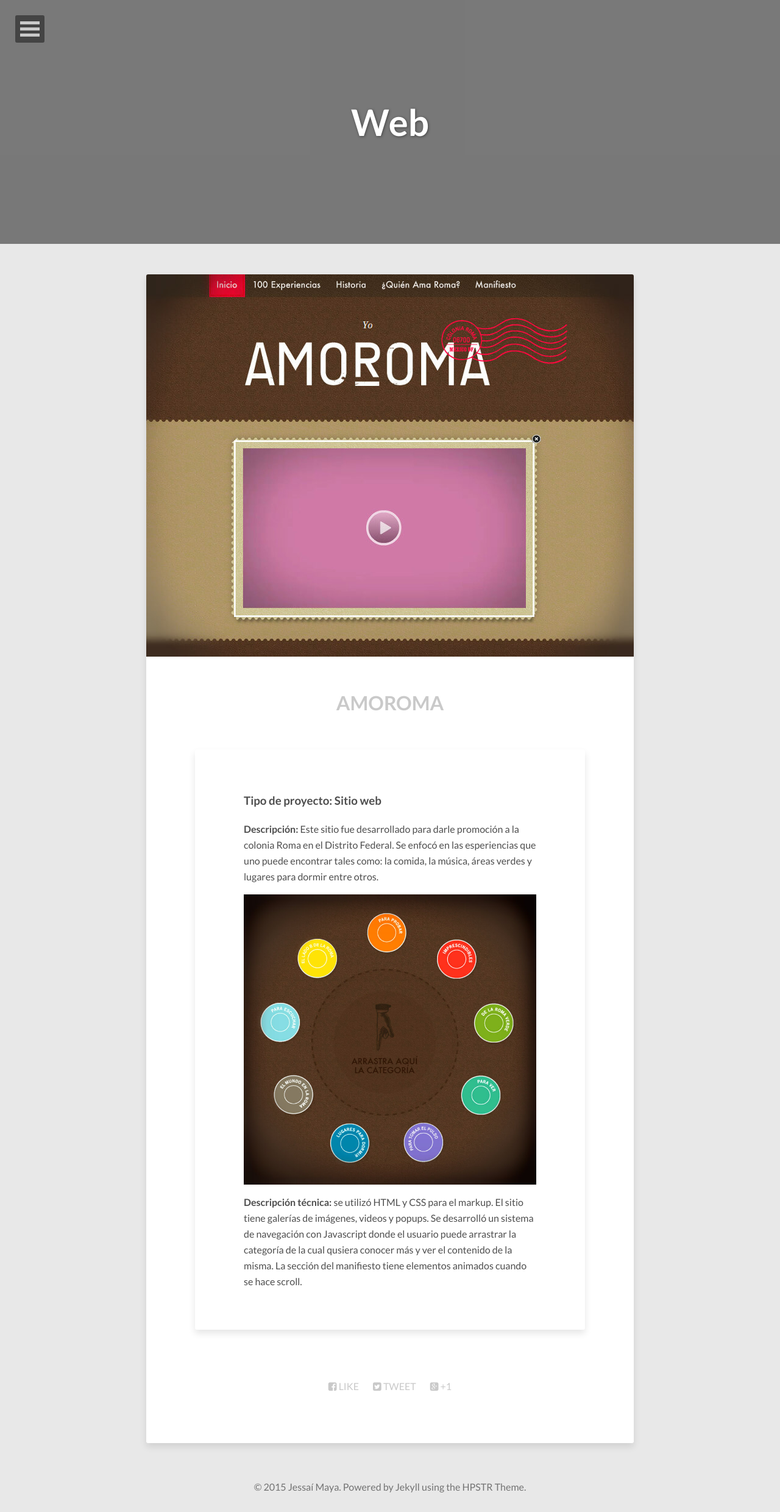
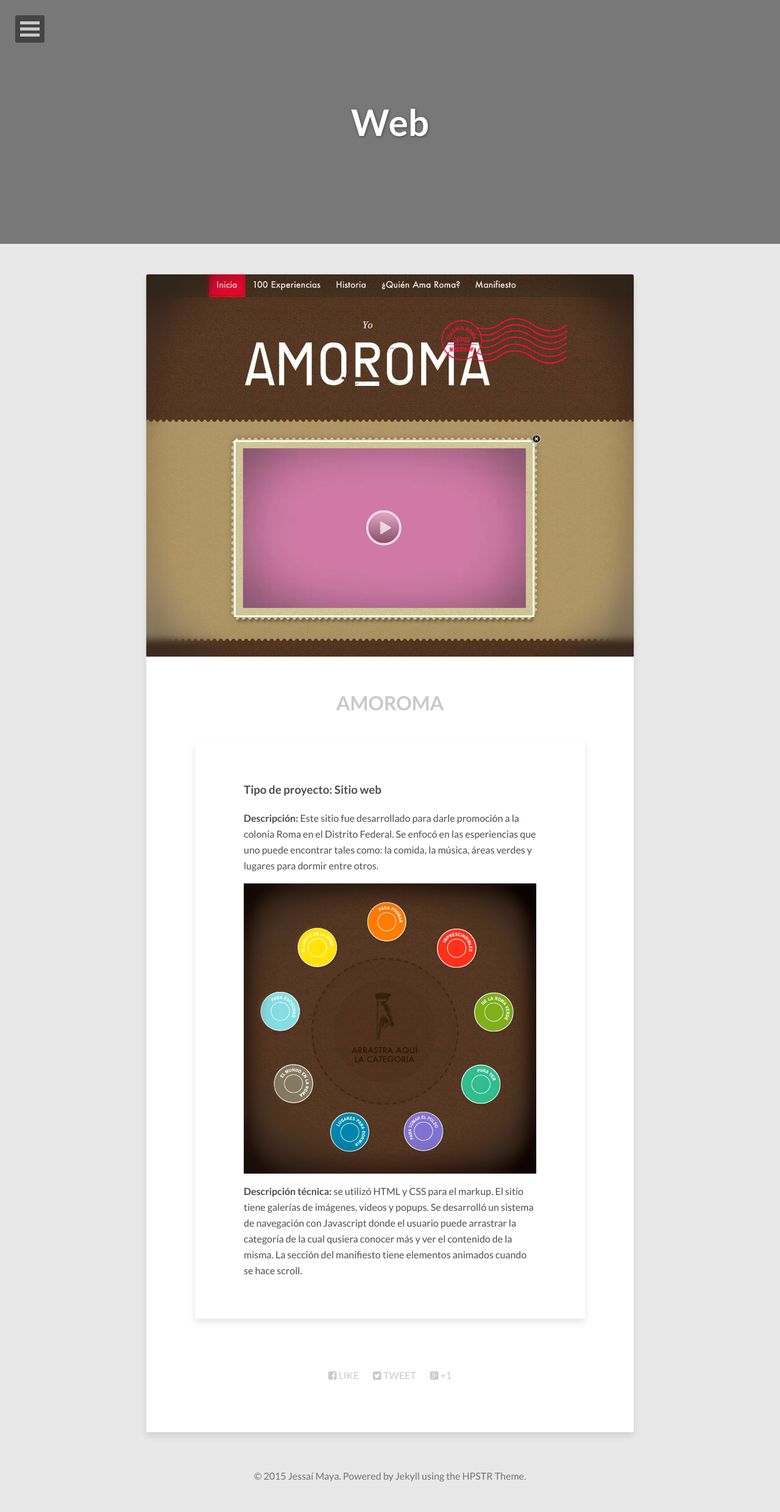
Before and after one commit to jessaimaya/creativecoder, a Jekyll site: the page built from portafolio/index.html, in a window 1280 px wide. Shown: the whole page at 61% size. Built offline with Jekyll 4.4.1, drawn with Linux system fonts in a browser that asks for light colours; nearby versions of some CDN libraries.

Commit message:
Fixes css

```diff
--- a/_sass/_page.scss
+++ b/_sass/_page.scss
@@ -41,6 +41,9 @@
 		font-weight: 700;
 		@include font-rem(32);
 		color: lighten($base-color,20);
+                &.m0 {
+                    margin:0;
+                }
 		@media #{$medium} {
 			@include font-rem(48);
 		}
@@ -80,6 +83,8 @@
 		font-weight: 700;
 		margin: 10px 60px;
 		color: $white;
+                &.m0{
+                    margin:0;}
 		text-shadow: 1px 1px 4px rgba($base-color,0.6);
 		a {
 			color: $white;
@@ -200,7 +205,10 @@
 #post,
 #page {
 	.entry-content {
-		margin: 40px 2px 20px 2px;
+	    margin: 40px 2px 20px 2px;
+            &.mt0{
+                margin-top:0;
+            }
 		padding: 10px 15px;
 		background-color: $white;
 		box-shadow: 0 0 0 0, 0 6px 12px rgba($black,0.1);
--- a/_sass/vendor/magnific-popup/_settings.scss
+++ b/_sass/vendor/magnific-popup/_settings.scss
@@ -3,6 +3,9 @@
 ////////////////////////
 
 // overlay
+$black: #000;
+$white: #fff;
+$alt-font:"Arial";
 $mfp-overlay-color:                   $black;                     // Color of overlay screen
 $mfp-overlay-opacity:                 0.8;                        // Opacity of overlay screen
 $mfp-shadow:                          0 0 8px rgba(0, 0, 0, 0.6); // Shadow on image or iframe
--- a/portafolio/index.html
+++ b/portafolio/index.html
@@ -19,11 +19,11 @@
                 <img alt="AmoRoma" src="{{ site.url }}/images/amoroma-1.jpg"/>
             </a>
         </div>
-        <div class="entry-meta">
-            <h1 class="entry-title">Amoroma</h1>
+        <div class="entry-meta m0">
+            <h1 class="entry-title m0">Amoroma</h1>
         </div>
     </header>
-    <div class="entry-content">
+    <div class="entry-content mt0">
         <h3><b>Tipo de proyecto: </b>Sitio web</h3>
         <p><b>Descripción: </b>Este sitio fue desarrollado para darle promoción a la colonia Roma en el Distrito Federal. Se enfocó en las esperiencias que uno puede encontrar tales como: la comida, la música, áreas verdes y lugares para dormir entre otros.</p>
         <img alt="AmoRoma | Navegación" src="{{ site.url }}/images/amoroma-2.jpg"/>
```
